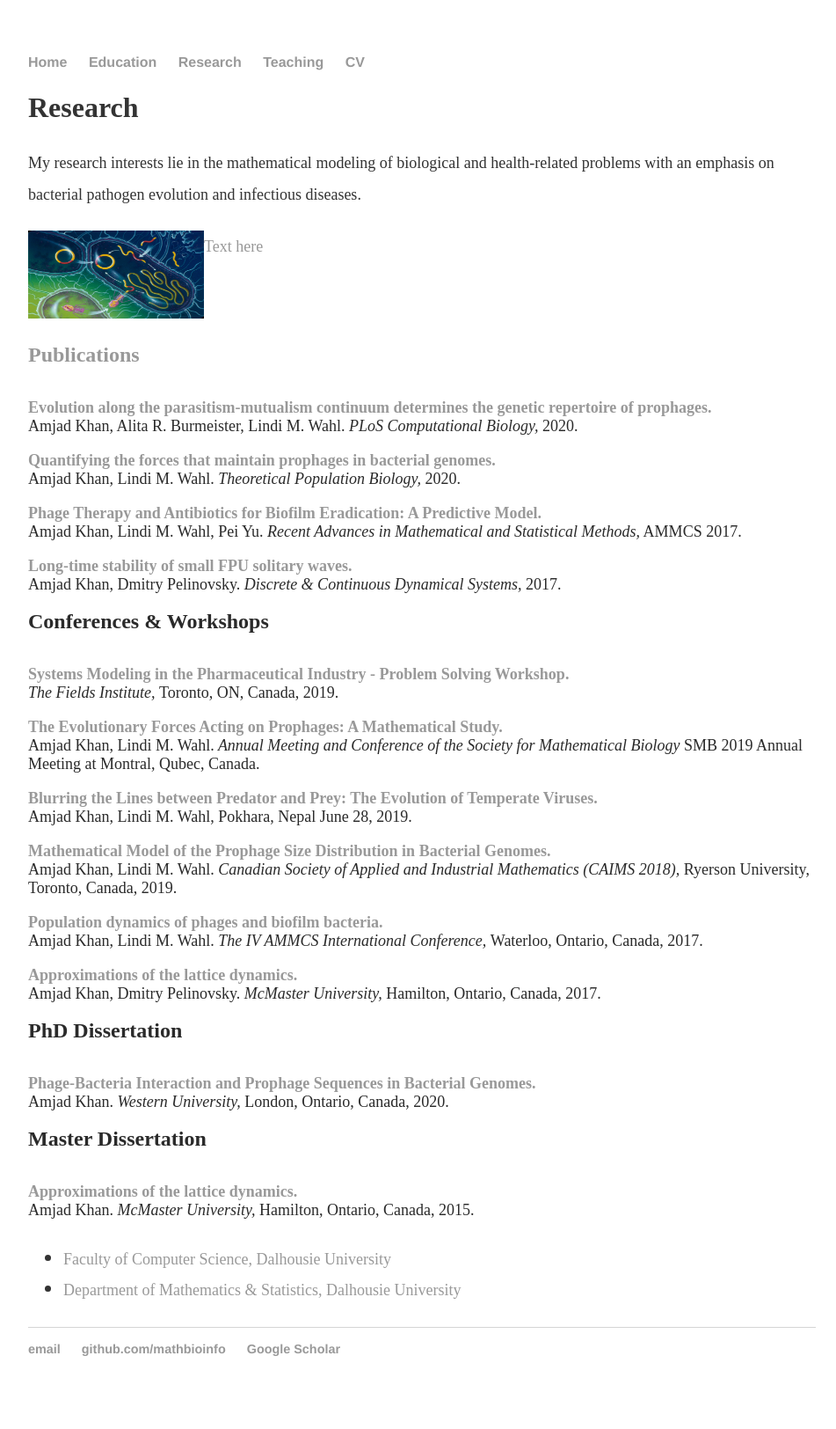
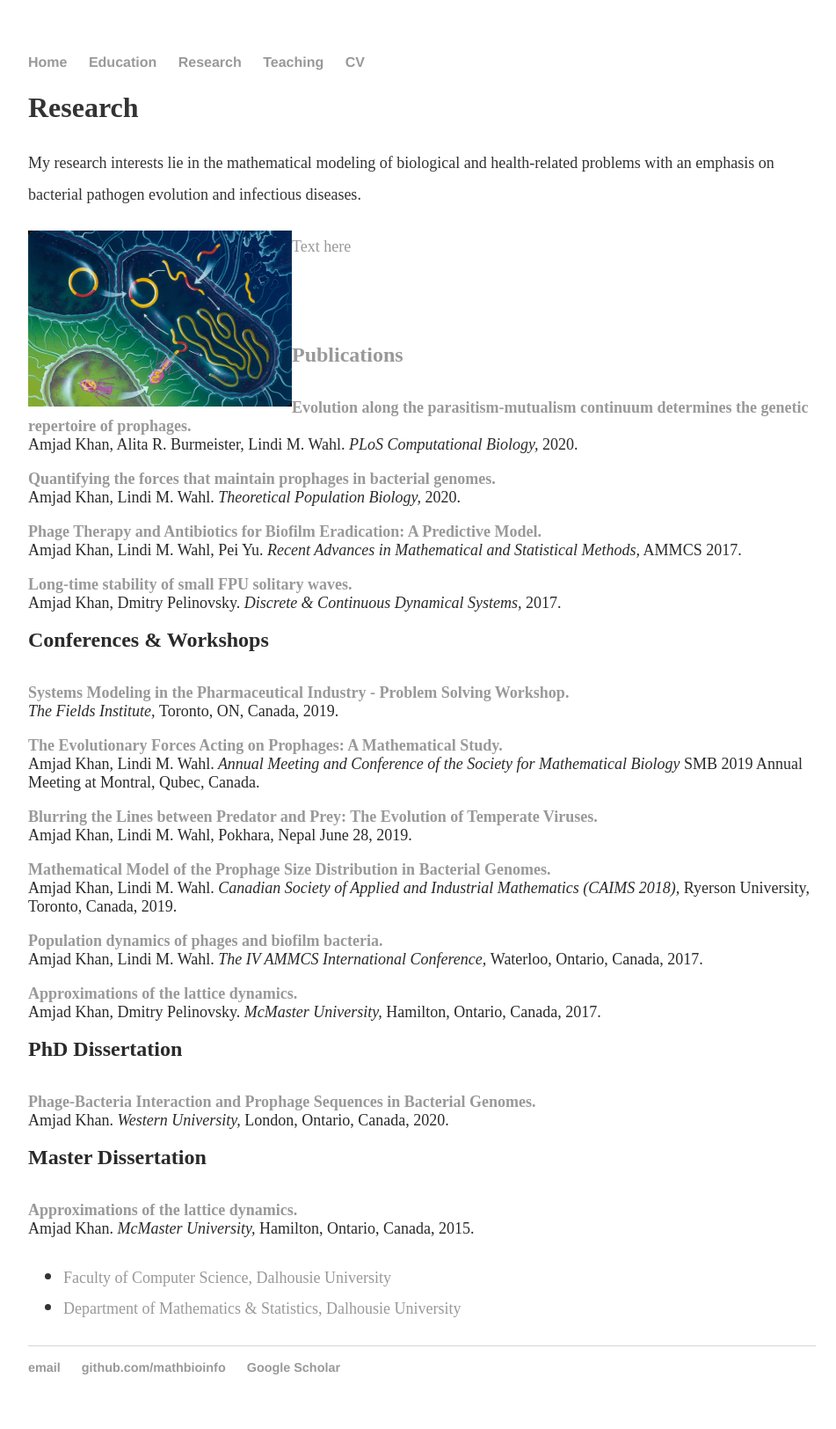
Before and after one commit to MathBioInfo/amjadkhan, a Jekyll site: the page built from Research/index.html, in a window 1280 px wide. Shown: the whole page at 88% size, without its empty margins (160-1111 px from the left). Built offline with Jekyll 4.4.1, drawn with Linux system fonts in a browser that asks for light colours; before the commit the page ends 1603 px from its top, so only the background shows below that.

Commit message:
Update index.html

```diff
--- a/Research/index.html
+++ b/Research/index.html
@@ -7,7 +7,7 @@
 			<link rel="stylesheet" type="text/css" href="css/main.css">
 			<p><font size="4"> My research interests lie in the mathematical modeling of biological and health-related problems with an emphasis on bacterial pathogen
 				evolution and infectious diseases.<a>
-			<p><img src="../images/PhageBACinte.png" alt="phage bacteria interaction" style="float: left" width="200" height="100"">Text here</p>
+			<p><img src="../images/PhageBACinte.png" alt="phage bacteria interaction" style="float: left" width="300" height="200"">Text here</p>
 			<p class="clear">&nbsp;</p>
 			<!--<h3> Pulications</p>-->
 			<!--<div class="paragraph"><font color="#2a2a2a" size="3">-->
```
